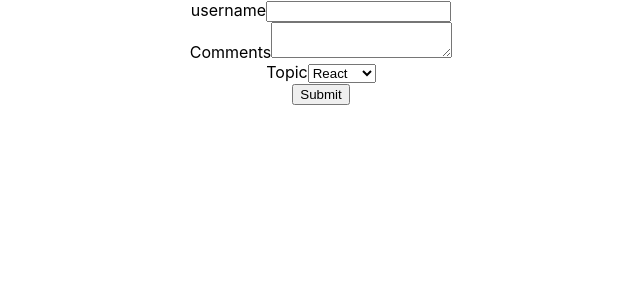
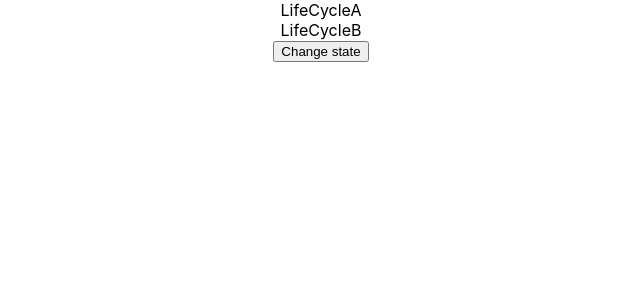
Before and after one commit to BraisonWabwire/hello-world, a React (Create React App) app: page / in a window 1280 px wide. Shown: the top 300 px of the page, without its empty margins (319-959 px from the left). Built offline with nearby package versions, Linux system fonts and the light colour scheme.

Commit message:
Dealing with react component states

```diff
--- a/src/App.js
+++ b/src/App.js
@@ -14,6 +14,7 @@
 import './appStyles.css'
 import styles from './appStyles.module.css'
 import Form from './components/Form';
+import LifeCycleA from './components/LifeCycleA';
 
 function App() {
   return (
@@ -27,7 +28,8 @@
       {/* <NameList></NameList> */}
       {/* <StyleSheet></StyleSheet> */}
       {/* <Inline></Inline> */}
-      <Form></Form>
+      {/* <Form></Form> */}
+      <LifeCycleA></LifeCycleA>
 
 
     </div>
--- /dev/null
+++ b/src/components/LifeCycleA.js
@@ -0,0 +1,48 @@
+import React, { Component } from 'react'
+import LifeCycleB from './LifeCycleB'
+
+class LifeCycleA extends Component {
+    constructor(props) {
+      super(props)
+
+      this.state = {
+         name:'braison'
+      }
+      console.log('LifecycleA constructor')
+    }
+    static getDerivedStateFromProps(props,state){
+        console.log('LifeCycleA getDerivedStateFromProps ')
+        return null;
+    }
+    componentDidMount(){
+    console.log('LifeCycleA componentDidMount');
+    }
+    shouldComponentUpdate(){
+      console.log('LifecycleA ShouldComponentUpdate')
+      return true
+    }
+    getSnapshotBeforeUpdate(prevProps,prevState){
+      console.log('LifecycleA getSnapshotBeforeUpdate')
+      return null
+    }
+    componentDidUpdate(){
+      console.log('LifecycleA componentDidUpdate')
+    }
+    changeState=()=>{
+      this.setState({
+        name:"Code Evolution"
+      })
+    }
+  render() {
+    console.log('LifeCycleA Render');
+    return (
+        <div>
+            <div>LifeCycleA</div>
+            <LifeCycleB></LifeCycleB>
+            <button onClick={this.changeState}>Change state</button>
+        </div>
+    )
+  }
+}
+
+export default LifeCycleA
--- /dev/null
+++ b/src/components/LifeCycleB.js
@@ -0,0 +1,38 @@
+import React, { Component } from 'react'
+
+class LifeCycleB extends Component {
+    constructor(props) {
+      super(props)
+
+      this.state = {
+         name:'braison'
+      }
+      console.log('LifecycleB constructor')
+    }
+    static getDerivedStateFromProps(props,state){
+        console.log('LifeCycleB getDerivedStateFromProps ')
+        return null;
+    }
+    componentDidMount(){
+    console.log('LifeCycleB componentDidMount');
+    }
+    shouldComponentUpdate(){
+      console.log('LifecycleB ShouldComponentUpdate')
+      return true
+    }
+    getSnapshotBeforeUpdate(prevProps,prevState){
+      console.log('LifecycleB getSnapshotBeforeUpdate')
+      return null
+    }
+    componentDidUpdate(){
+      console.log('LifecycleB componentDidUpdate')
+    }
+  render() {
+    console.log('LifeCycleB Render');
+    return (
+      <div>LifeCycleB</div>
+    )
+  }
+}
+
+export default LifeCycleB
```
